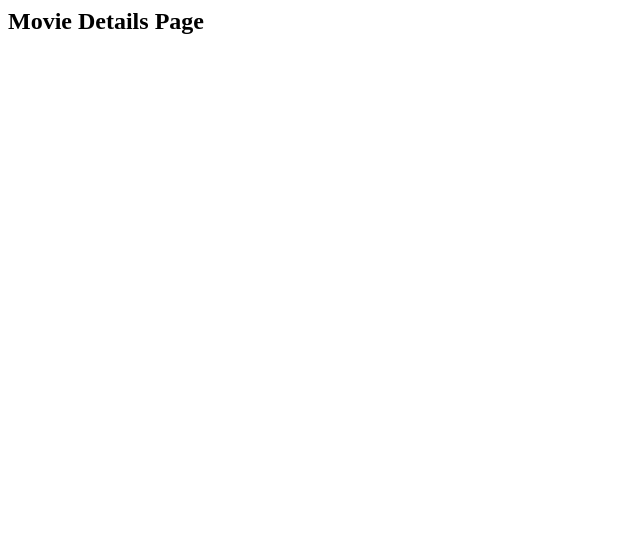
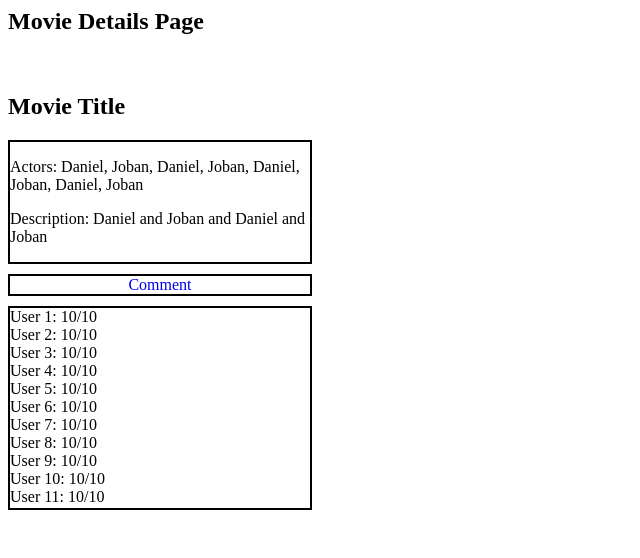
Before and after one commit to teammra/MovieRatingApp, a PHP site: page /mrr/moviedetails.php in a window 1280 px wide. Shown: the top 558 px of the page, without its empty margins (0-640 px from the left). Run offline with PHP 8.4, Linux system fonts and the light colour scheme.

Commit message:
html structure of moviedetails.php

```diff
--- a/moviedetails.php
+++ b/moviedetails.php
@@ -1,11 +1,93 @@
 <html>
-<head><title>Movie Details</title></head>
+<head>
+	<style>
+		.info {
+			border: 2px solid black;
+			width: 300px;
+		}
+		.review {
+			margin-top: 10px;
+			border: 2px solid black;
+			width: 300px;
+			height: 200px;
+			overflow: scroll;
+		}
+		.comment {
+			margin-top: 10px;
+			border: 2px solid black;
+			width: 300px;
+			text-align: center;
+		}
+		#anchor {
+			text-decoration: none;
+		}
+	</style>
+	<title>Movie Details</title>
+</head>
 <body>
-
 <?php
-	print "<h2>Movie Details Page</h2><br />";
-
+	print "<h2>Movie Details Page</h2><br/>";
 ?>
-
+	<h2>Movie Title</h2>
+	<div class="thumbnail">
+	</div>
+	<div class="info">
+		<div class="actors">
+			<p>Actors: Daniel, Joban, Daniel, Joban, Daniel, Joban, Daniel, Joban</p>
+		</div>
+		<div class="description">
+			<p>Description: Daniel and Joban and Daniel and Joban</p>
+		</div>
+	</div>
+	<div class="comment">
+		<a href="#a" id="anchor">Comment</a>
+	</div>
+	<div class="review">
+		<div>
+			User 1: 10/10
+		</div>
+		<div>
+			User 2: 10/10
+		</div>
+		<div>
+			User 3: 10/10
+		</div>
+		<div>
+			User 4: 10/10
+		</div>
+		<div>
+			User 5: 10/10
+		</div>
+		<div>
+			User 6: 10/10
+		</div>
+		<div>
+			User 7: 10/10
+		</div>
+		<div>
+			User 8: 10/10
+		</div>
+		<div>
+			User 9: 10/10
+		</div>
+		<div>
+			User 10: 10/10
+		</div>
+		<div>
+			User 11: 10/10
+		</div>
+		<div>
+			User 12: 10/10
+		</div>
+		<div>
+			User 13: 10/10
+		</div>
+		<div>
+			User 14: 10/10
+		</div>
+		<div>
+			User 15: 10/10
+		</div>
+	</div>
 </body>
 </html>
```
